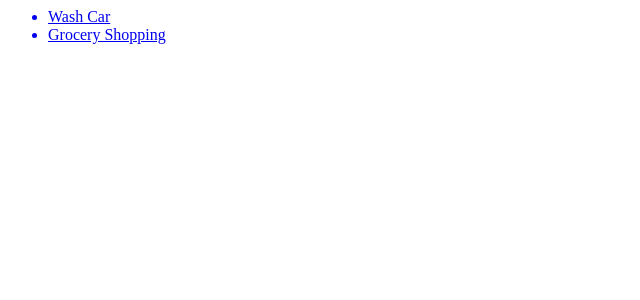
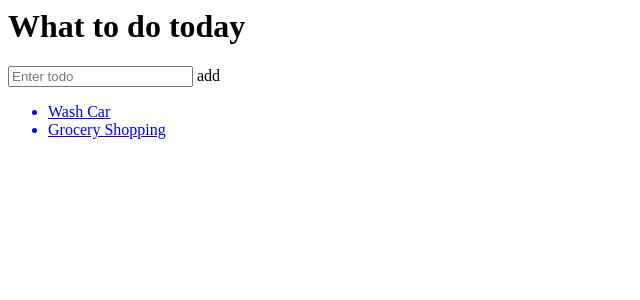
Before and after one commit to jakebester72/todoapp, a Django app: template todolist/templates/todolist/index.html in a window 1280 px wide. Shown: the top 300 px of the page, without its empty margins (0-640 px from the left). Run offline with Django 3.2, Linux system fonts and the light colour scheme; the template is opened without the code that fills it: values that come from a table or form of the project are taken from there, others are empty; data comes from the database, SQL or seed files in the repository.

```diff
--- a/todolist/templates/todolist/index.html
+++ b/todolist/templates/todolist/index.html
@@ -1,5 +1,19 @@
 <html>
     <body>
+        <div class="col-lg-4 col-lg-offset-4" id="content">
+            <h1>What to do today</h1>
+            <form action="#" method="POST" role="form">
+                <div class="form-group">
+                    <div class="input-group">
+                        <input type="text" class="form-control" placeholder="Enter todo">
+                        <span class="input-group-btn">
+                            <buttom type="submit" class="btn btn-default" id=add-btn>add</buttom>
+                        </span>
+                    </div>
+                </div>
+            </form>
+        </div>
+
         <ul class="list-group t20">
             {% for todolist in todo_items %}
                 {% if todolist.completed %}
```
